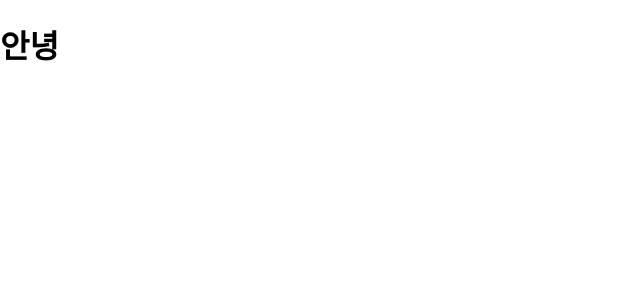
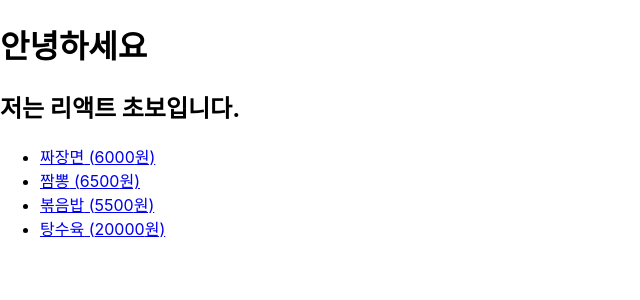
Before and after one commit to tudfldps99/todo_react, a React (Create React App) app: page / in a window 1280 px wide. Shown: the top 300 px of the page, without its empty margins (0-640 px from the left). Built offline with nearby package versions, Linux system fonts and the light colour scheme.

Commit message:
# 컴포넌트 생성, props 사용

```diff
--- a/src/App.js
+++ b/src/App.js
@@ -1,9 +1,13 @@
-import logo from './logo.svg';
 import './App.css';
+import FoodList from './components/FoodList';
+import Greeting from './components/Greeting';
 
 function App() {
   return (
-    <h1>안녕</h1>
+    <>
+      <Greeting />
+      <FoodList />
+    </>
   );
 }
 
--- /dev/null
+++ b/src/components/FoodItem.js
@@ -0,0 +1,12 @@
+import React from 'react'
+
+// props : 부모 컴포넌트가 보내준 데이터가 담긴 객체
+const FoodItem = ({foodName, price}) => {         // props 로 사용하면 밑에서 {props.foodName} {props.price} 으로 사용
+    return (
+        <li>
+            <a href="/">{foodName} ({price}원)</a>
+        </li>
+    )
+}
+
+export default FoodItem
--- /dev/null
+++ b/src/components/FoodList.js
@@ -0,0 +1,15 @@
+import React from 'react'
+import FoodItem from './FoodItem'
+
+const FoodList = () => {
+  return (
+    <ul>
+        <FoodItem foodName={"짜장면"} price={6000} />
+        <FoodItem foodName="짬뽕" price={6500} />
+        <FoodItem foodName="볶음밥" price={5500} />
+        <FoodItem foodName="탕수육" price={20000} />
+    </ul>
+  )
+}
+
+export default FoodList
--- /dev/null
+++ b/src/components/Greeting.js
@@ -0,0 +1,12 @@
+import React from 'react'
+
+const Greeting = () => {
+  return (
+    <>
+        <h1>안녕하세요</h1>
+        <h2>저는 리액트 초보입니다.</h2>
+    </>
+  );
+};
+
+export default Greeting;
```
